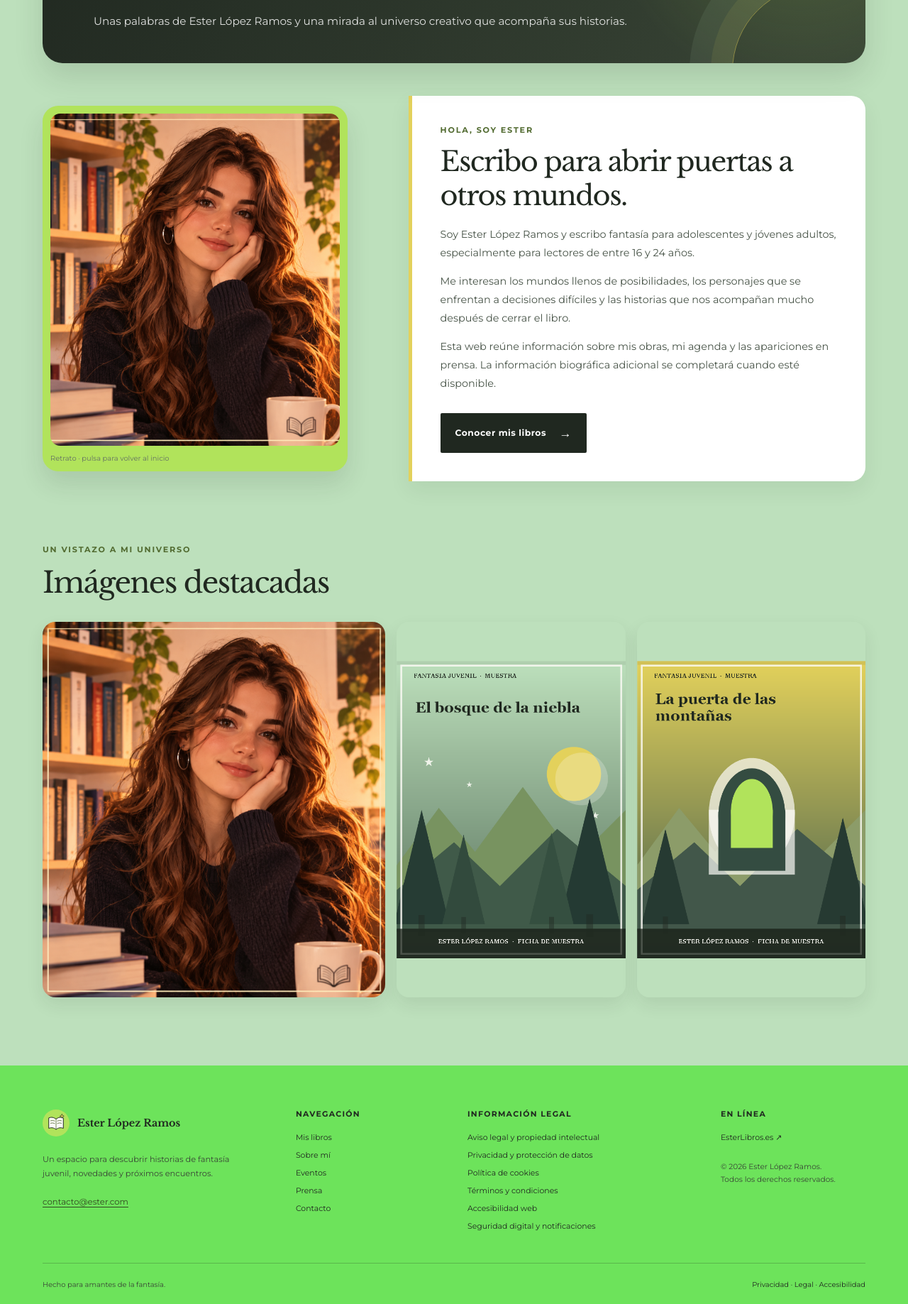
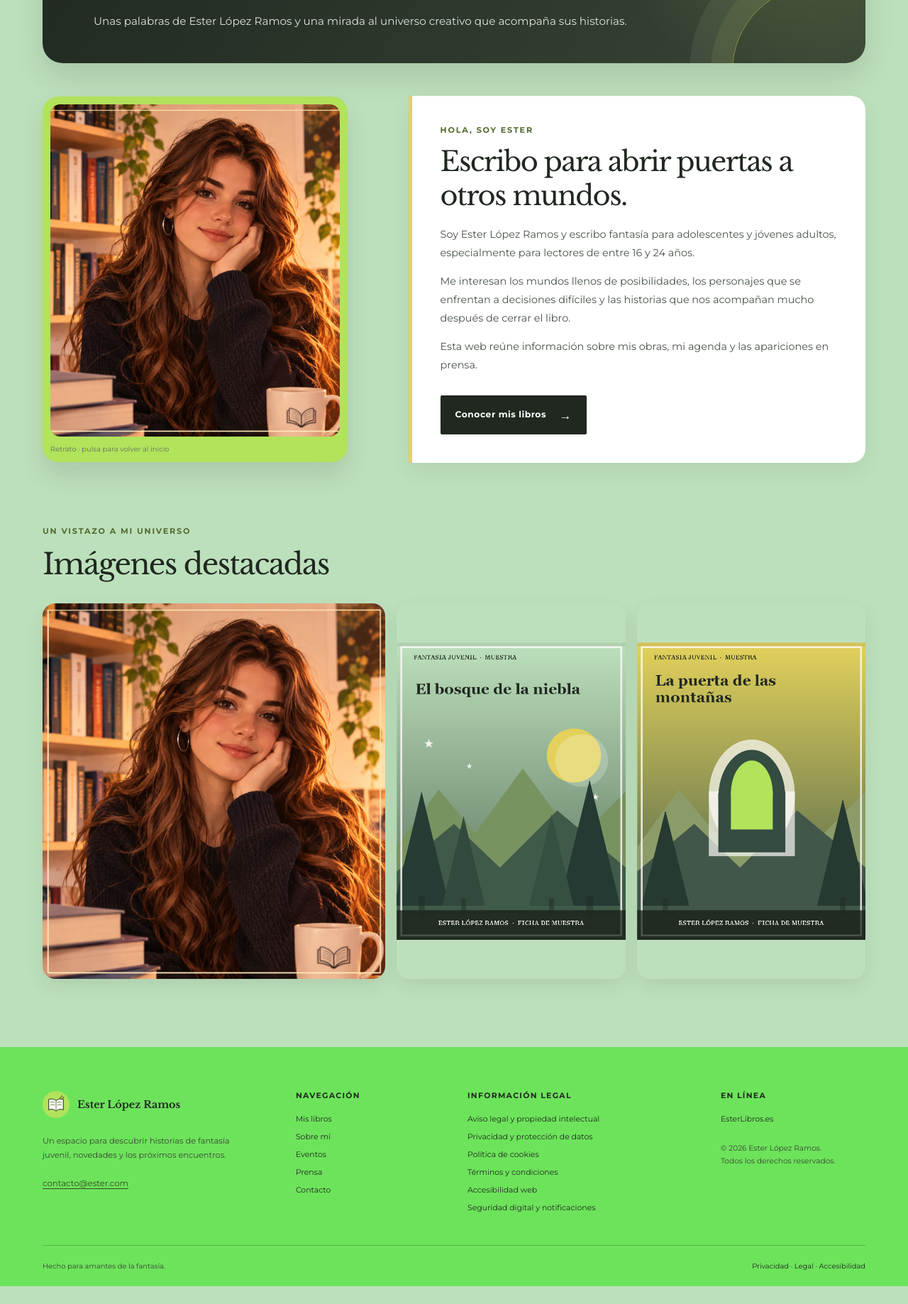
Before and after one commit to FilipLand/Web-escritora---DIW, a PHP site: page /paginas/SobreMi.php in a window 1280 px wide. Shown: the part 299-2136 px from the top of the page at 71% size. After the commit the page ends 2111 px from the top, so only its background shows below. Run offline with PHP 8.4, Linux system fonts and the light colour scheme.

Commit message:
cambios menores

```diff
--- a/web/index.php
+++ b/web/index.php
@@ -39,7 +39,7 @@ include __DIR__ . '/templates/menu.php';
         <div class="intro-copy">
             <p class="eyebrow"><span aria-hidden="true">✦</span> Fantasía juvenil · 16–24 años</p>
             <h1>La vida real<br>puede esperar.<br><span>Hay otros mundos.</span></h1>
-            <p class="lead">Magia, misterios y personajes que no tienen todas las respuestas. Encuentra una historia que te haga pasar página hasta tarde.</p>
+            <p class="lead">Magia, misterios y personajes que no tienen todas las respuestas. Encuentra una historia que te haga leer páginas hasta la tarde.</p>
             <div class="home-hero-actions">
                 <a class="button button-dark" href="paginas/MisLibros.php">Encuentra tu próxima historia <span aria-hidden="true">→</span></a>
                 <a class="text-link" href="paginas/SobreMi.php">Conoce a Ester <span aria-hidden="true">↗</span></a>
--- a/web/paginas/Contacto.php
+++ b/web/paginas/Contacto.php
@@ -39,7 +39,6 @@ $estado = isset($_GET['estado']) ? (string) $_GET['estado'] : '';
             <a class="contact-email" href="mailto:contacto@ester.com">contacto@ester.com <span aria-hidden="true">↗</span></a>
             <div class="social-block">
                 <h3>También en redes</h3>
-                <p class="social-note">Perfiles oficiales pendientes de confirmar. Estos enlaces llevan a las plataformas.</p>
                 <div class="social-links">
                     <a href="https://www.instagram.com/" target="_blank" rel="noopener noreferrer">Instagram <span aria-hidden="true">↗</span></a>
                     <a href="https://www.facebook.com/" target="_blank" rel="noopener noreferrer">Facebook <span aria-hidden="true">↗</span></a>
--- a/web/paginas/SobreMi.php
+++ b/web/paginas/SobreMi.php
@@ -30,7 +30,7 @@ include __DIR__ . '/../templates/menu.php';
             <h2>Escribo para abrir puertas a otros mundos.</h2>
             <p>Soy Ester López Ramos y escribo fantasía para adolescentes y jóvenes adultos, especialmente para lectores de entre 16 y 24 años.</p>
             <p>Me interesan los mundos llenos de posibilidades, los personajes que se enfrentan a decisiones difíciles y las historias que nos acompañan mucho después de cerrar el libro.</p>
-            <p>Esta web reúne información sobre mis obras, mi agenda y las apariciones en prensa. La información biográfica adicional se completará cuando esté disponible.</p>
+            <p>Esta web reúne información sobre mis obras, mi agenda y las apariciones en prensa.</p>
             <a class="button button-dark" href="MisLibros.php">Conocer mis libros <span aria-hidden="true">→</span></a>
         </div>
     </section>
--- a/web/templates/piePagina.php
+++ b/web/templates/piePagina.php
@@ -11,7 +11,7 @@ $rutaBase = $rutaBase ?? '';
                 <img src="<?= htmlspecialchars($rutaBase, ENT_QUOTES, 'UTF-8') ?>images/logo-ester.svg" alt="">
                 <span>Ester López Ramos</span>
             </a>
-            <p>Un espacio para descubrir historias de fantasía juvenil, novedades y próximos encuentros.</p>
+            <p>Un espacio para descubrir historias de fantasía juvenil, novedades y los próximos encuentros.</p>
             <a class="footer-email" href="mailto:contacto@ester.com">contacto@ester.com</a>
         </div>
         <!-- Enlaces de navegación agrupados por propósito. -->
@@ -34,7 +34,7 @@ $rutaBase = $rutaBase ?? '';
         </div>
         <div class="footer-column footer-domain">
             <h2>En línea</h2>
-            <a href="https://www.esterlibros.es/" target="_blank" rel="noopener noreferrer">EsterLibros.es <span aria-hidden="true">↗</span></a>
+            <a href="<?= htmlspecialchars($rutaBase, ENT_QUOTES, 'UTF-8') ?>index.php">EsterLibros.es</a>
             <p>© <?= date('Y') ?> Ester López Ramos.<br>Todos los derechos reservados.</p>
         </div>
     </div>
```
